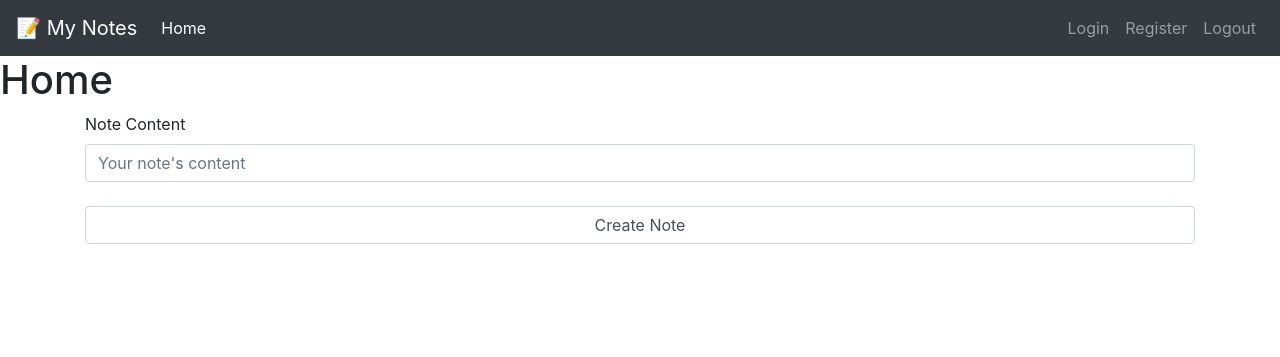
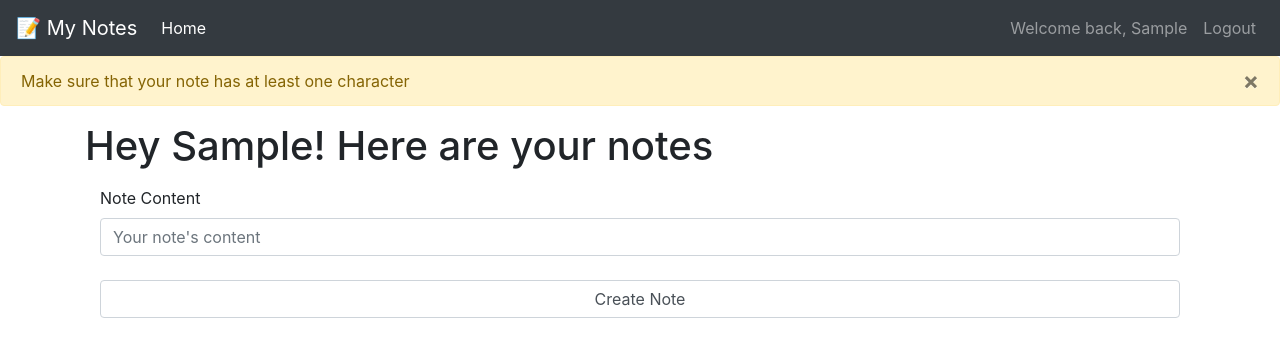
Before and after one commit to aleberrot/myNotes, a Flask app: page / in a window 1280 px wide. Shown: the top 357 px of the page. Run offline with Flask 3, Linux system fonts and the light colour scheme; the visitor is signed in with stand-in values (Sample User, id 1); data that the repository does not hold is empty; some libraries are stand-ins or nearby versions.

Commit message:
Added logout and functionality to create notes

```diff
--- a/website/__init__.py
+++ b/website/__init__.py
@@ -9,6 +9,7 @@ db = SQLAlchemy()
 bcrypt: Bcrypt = Bcrypt(app)
 DB_NAME = 'database.db'
 login_manager = LoginManager(app)
+login_manager.login_message_category = 'info'
 
 def create_app():
     '''
@@ -23,6 +24,7 @@ def create_app():
 
     app.register_blueprint(views, url_prefix='/')
     app.register_blueprint(auth, url_prefix='/')
+    login_manager.login_view = 'auth.login'
 
     return app
 
--- a/website/templates/base.html
+++ b/website/templates/base.html
@@ -8,7 +8,7 @@
 </head>
 <body>
     <nav class="navbar navbar-expand-md navbar-dark bg-dark">
-        <a class="navbar-brand" href="{{ url_for('views.index') }}">📝 My Notes</a>
+        <a class="navbar-brand" href="#">📝 My Notes</a>
         <button class="navbar-toggler" type="button" data-toggle="collapse" data-target="#navbarNav">
           <span class="navbar-toggler-icon"></span>
         </button>
@@ -20,6 +20,16 @@
               <li class="nav-item">
               </li>
           </ul>
+          {% if current_user.is_authenticated %}
+            <ul class="navbar-nav">
+                <li class="nav-item">
+                    <a class="nav-link">Welcome back, {{ current_user.first_name }} </a>
+                </li>
+                <li class="nav-item">
+                    <a class="nav-link" href="{{ url_for('auth.logout') }}">Logout</a>
+                </li>
+            </ul>
+          {% else %}
             <ul class="navbar-nav">
                 <li class="nav-item">
                     <a class="nav-link" href="{{ url_for('auth.login')}}">Login</a>
@@ -27,13 +37,10 @@
                 <li class="nav-item">
                     <a class="nav-link" href="{{ url_for('auth.register') }}">Register</a>
                 </li>
-              <li class="nav-item">
-                <a class="nav-link" href="{{ url_for('auth.logout') }}">Logout</a>
-              </li>
             </ul>
+          {% endif %}
         </div>
       </nav>
-
       {% with messages = get_flashed_messages(with_categories=true) %}
         {% if messages %}
             {% for category,  message in messages %}
--- a/website/templates/home.html
+++ b/website/templates/home.html
@@ -4,18 +4,21 @@ Home
 {% endblock %}
 
 {% block content %}
-    <h1>Home</h1>
-    <article>
-        <div>
-
-        </div>
-    </article>
+    <article class="container">
+            <h1>Hey {{ current_user.first_name }}! Here are your notes </h1>
+            <ul>
+                {% for note in current_user.notes %}
+                <li>{{ note.content }}</li>
+                {% endfor %}
+            </ul>
     <div class="container">
         <form action="" method="post" novalidate>
+            {{ form.hidden_tag() }}
             {{ form.note_content.label }}
             {{ form.note_content(class="form-control", placeholder="Your note's content") }}<br>
 
             {{ form.submit(class="form-control") }}
         </form>
     </div>
+</article>
 {% endblock %}
--- a/website/views.py
+++ b/website/views.py
@@ -1,15 +1,26 @@
 '''
 Creating blueprints for the navigable routes
 '''
-from flask import Blueprint, render_template, url_for, redirect
+from . import db
+from flask import Blueprint, render_template, url_for, redirect, flash, request
 from .forms import NoteForm
+from flask_login import login_required, current_user
+from .models import Note
 
 views: Blueprint = Blueprint('views', __name__)
 
 @views.route('/', methods=['GET', 'POST'])
+@login_required
 def index():
     '''
     A home page where the user can see their notes and create new ones
     '''
     form: NoteForm = NoteForm()
+    if form.validate_on_submit():
+        new_note: Note = Note(content=form.note_content.data, user_id=current_user.id)
+        db.session.add(new_note)
+        db.session.commit()
+        flash('Note successfully added!', category='success')
+    else:
+        flash('Make sure that your note has at least one character', category='warning')
     return render_template('home.html', form=form)
```
Also changed, not shown: website/auth.py (+5 -2 lines). Lines whose indentation alone changed are shown as unchanged.
